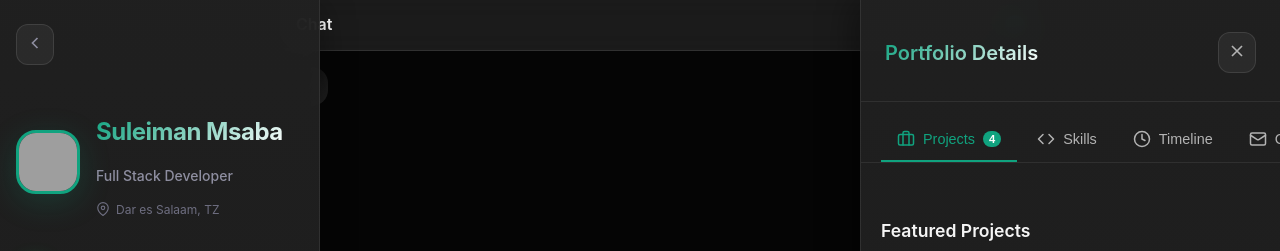
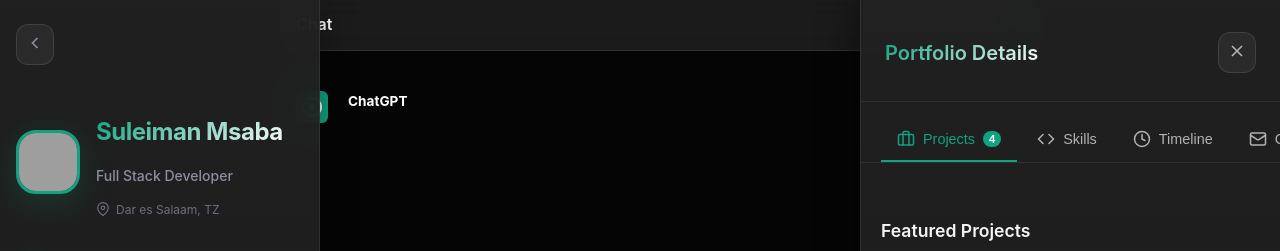
Before and after one commit to sulemsaba/pot4lio, a Vue app: page / in a window 1280 px wide. Shown: the top 251 px of the page. Built offline with nearby package versions, Linux system fonts and the light colour scheme; grey boxes are pictures that could not be loaded.

Commit message:
css some  fixed

```diff
--- a/src/components/MessageBubble.vue
+++ b/src/components/MessageBubble.vue
@@ -1,8 +1,29 @@
 <template>
-  <div
-    :class="['message-bubble', fromUser ? 'user' : 'ai']"
-  >
-    <p>{{ text }}</p>
+  <div :class="['message-row', fromUser ? 'user-row' : 'ai-row']">
+    <div class="avatar-wrapper">
+      <div v-if="!fromUser" class="ai-avatar">
+        <svg width="24" height="24" viewBox="0 0 24 24" fill="none" xmlns="http://www.w3.org/2000/svg">
+          <path d="M12 2C6.477 2 2 6.477 2 12s4.477 10 10 10 10-4.477 10-10S17.523 2 12 2zm0 18c-4.41 0-8-3.59-8-8s3.59-8 8-8 8 3.59 8 8-3.59 8-8 8z" fill="currentColor"/>
+          <circle cx="12" cy="12" r="3" fill="currentColor"/>
+        </svg>
+      </div>
+      <div v-else class="user-avatar">U</div>
+    </div>
+
+    <div class="content-wrapper">
+      <div v-if="!fromUser" class="sender-name">ChatGPT</div>
+      <div :class="['message-body', fromUser ? 'user-pill' : 'ai-frameless']">
+        <slot>
+          <p>{{ text }}</p>
+        </slot>
+      </div>
+
+      <div v-if="!fromUser" class="utility-toolbar">
+        <button class="tool-btn" title="Copy"><svg width="14" height="14" fill="none" stroke="currentColor" viewBox="0 0 24 24"><path d="M8 4v8H4V4h4zm12 12v8h-4v-8h4zm-6-6h4v8h-4v-8zm0-6h4v4h-4V4z" stroke-width="2"/></svg></button>
+        <button class="tool-btn">👍</button>
+        <button class="tool-btn">👎</button>
+      </div>
+    </div>
   </div>
 </template>
 
@@ -14,49 +35,116 @@ defineProps({
 </script>
 
 <style scoped>
-.message-bubble {
-  max-width: 75%;
-  padding: 12px 16px;
-  font-size: 15px;
-  line-height: 1.5;
-  word-break: break-word;
-  border-radius: 16px;
-  transition: background 0.3s, transform 0.2s;
+/* GPT-5 Layout Spacing */
+.message-row {
+  display: flex;
+  gap: 16px;
+  padding: 24px 0;
+  max-width: 800px;
+  margin: 0 auto;
+  width: 100%;
 }
 
-/* AI Bubble */
-.message-bubble.ai {
-  background: linear-gradient(135deg, #0d0d0d, #212121);
-  color: #fff;
-  align-self: flex-start;
-  border-top-left-radius: 4px;
-  border-top-right-radius: 16px;
-  border-bottom-left-radius: 16px;
-  border-bottom-right-radius: 16px;
+.user-row {
+  flex-direction: row-reverse;
 }
 
-/* User Bubble */
-.message-bubble.user {
-  background: rgba(16, 163, 127, 0.1);
-  color: #10a37f;
-  align-self: flex-end;
-  border-top-left-radius: 16px;
-  border-top-right-radius: 4px;
-  border-bottom-left-radius: 16px;
-  border-bottom-right-radius: 16px;
+/* Avatar Styles */
+.avatar-wrapper {
+  flex-shrink: 0;
+  width: 36px;
 }
 
-/* Bubble hover effect */
-.message-bubble:hover {
-  transform: scale(1.02);
+.ai-avatar {
+  width: 32px;
+  height: 32px;
+  background: #10a37f;
+  color: white;
+  border-radius: 6px;
+  display: flex;
+  align-items: center;
+  justify-content: center;
 }
 
-/* Responsive for mobile */
+.user-avatar {
+  width: 32px;
+  height: 32px;
+  background: #6741d9;
+  color: white;
+  border-radius: 50%;
+  display: flex;
+  align-items: center;
+  justify-content: center;
+  font-size: 12px;
+  font-weight: bold;
+}
+
+/* Content Area */
+.content-wrapper {
+  flex: 1;
+  display: flex;
+  flex-direction: column;
+  gap: 8px;
+}
+
+.sender-name {
+  font-size: 0.85rem;
+  font-weight: 700;
+  color: #fff;
+}
+
+/* AI Frameless Style (The "Gradient UI" Secret) */
+.ai-frameless {
+  font-size: 16px;
+  line-height: 1.6;
+  color: #ececec;
+  background: transparent; /* No bubble */
+  padding: 0;
+}
+
+/* User Pill Style */
+.user-pill {
+  align-self: flex-end;
+  background-color: #2f2f2f; /* Deep Zinc */
+  color: #fff;
+  padding: 12px 20px;
+  border-radius: 24px;
+  font-size: 15px;
+  max-width: 90%;
+}
+
+/* Hover Utilities */
+.utility-toolbar {
+  display: flex;
+  gap: 8px;
+  opacity: 0;
+  transition: opacity 0.2s;
+  margin-top: 8px;
+}
+
+.message-row:hover .utility-toolbar {
+  opacity: 1;
+}
+
+.tool-btn {
+  background: transparent;
+  border: none;
+  color: #888;
+  cursor: pointer;
+  padding: 4px;
+  border-radius: 4px;
+}
+
+.tool-btn:hover {
+  background: rgba(255,255,255,0.1);
+  color: #fff;
+}
+
+/* Mobile Adjustments */
 @media (max-width: 768px) {
-  .message-bubble {
-    max-width: 90%;
-    font-size: 14px;
-    padding: 10px 14px;
+  .message-row {
+    padding: 16px 20px;
+    gap: 12px;
   }
 }
 </style>
```
